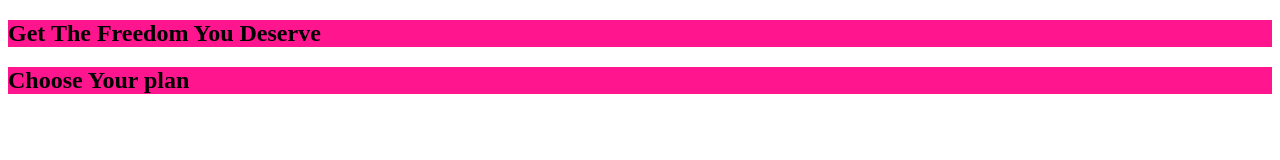
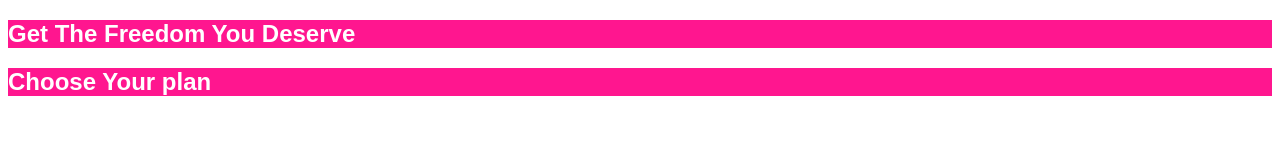
Before and after one commit to Himanshu-jain2597/CSS-Learning, a plain HTML site: page external-file/index.html in a window 1280 px wide. Drawn offline with Linux system fonts and the light colour scheme.

Commit message:
Update main.css

```diff
--- a/external-file/main.css
+++ b/external-file/main.css
@@ -1,3 +1,8 @@
 section {
     background-color: #ff168f;
   }
+
+  h1 {
+      color: white;
+      font-family: 'Anton', sans-serif;
+  }
```
